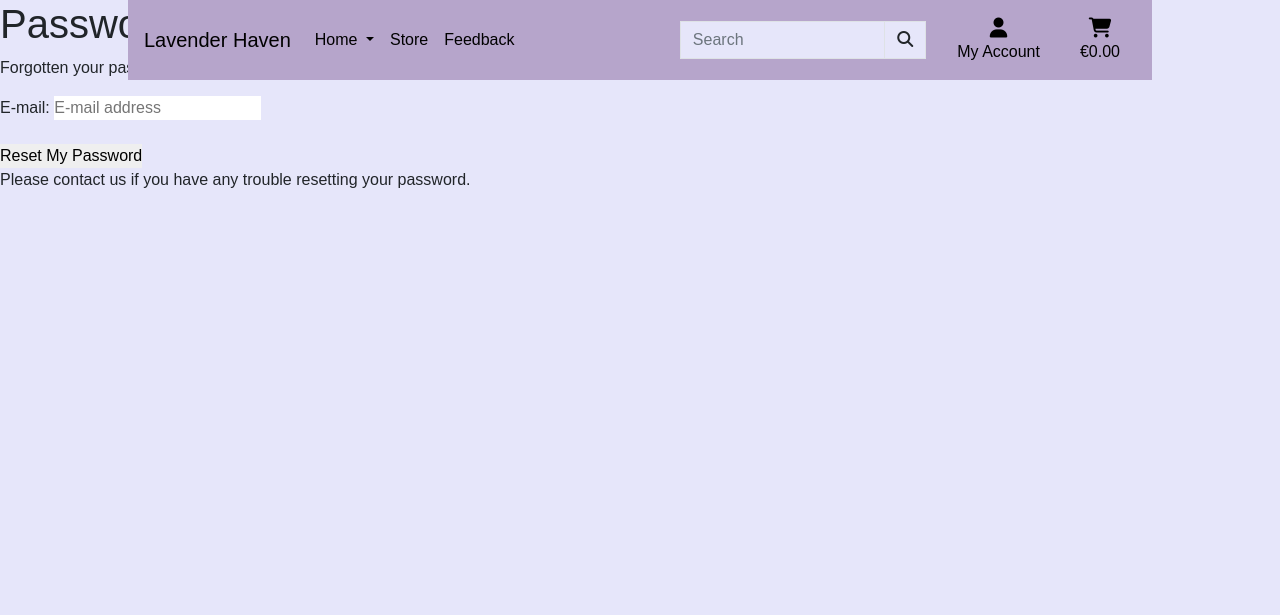
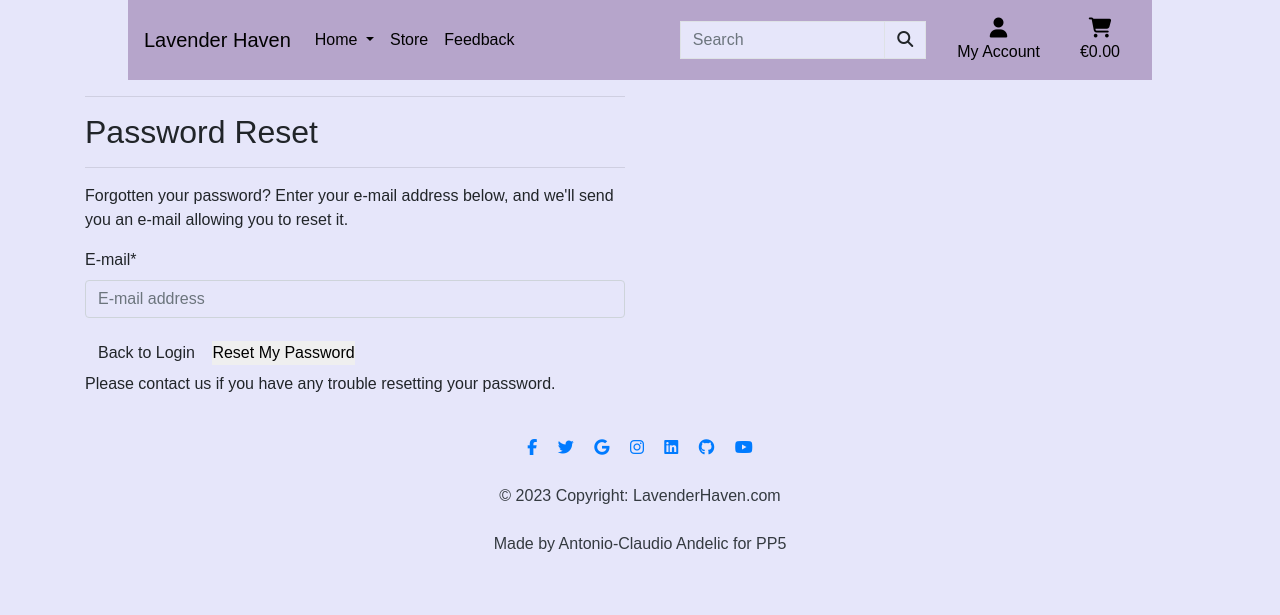
Before and after one commit to Balkaneros91/Lavender-Haven-PP5, a Django app: page /accounts/password/reset/ in a window 1280 px wide. Shown: the top 615 px of the page. Run offline with Django 3.2, Linux system fonts and the light colour scheme; some libraries are stand-ins or nearby versions; some web fonts are replaced.

Commit message:
Add footer

```diff
--- a/templates/allauth/account/email.html
+++ b/templates/allauth/account/email.html
@@ -55,7 +55,7 @@
 
       <form method="post" action="{% url 'account_email' %}" class="add_email">
         {% csrf_token %}
-  {{ form.as_p }}
+        {{ form|crispy }}
         <button name="action_add" type="submit">{% trans "Add E-mail" %}</button>
       </form>
 
--- a/templates/allauth/account/email_confirm.html
+++ b/templates/allauth/account/email_confirm.html
@@ -7,9 +7,9 @@
 
 
 {% block inner_content %}
-<hr>
-<h2 class="logo-font mb-4">{% trans "Confirm E-mail Address" %}</h2>
-<hr>
+    <hr>
+    <h2 class="logo-font mb-4">{% trans "Confirm E-mail Address" %}</h2>
+    <hr>
 
 {% if confirmation %}
 
--- a/templates/allauth/account/login.html
+++ b/templates/allauth/account/login.html
@@ -32,7 +32,7 @@
 
 {% else %}
 <p>{% blocktrans %}If you have not created an account yet, then please
-  <a href="{{ signup_url }}">sign up</a> first.{% endblocktrans %}</p>
+<a href="{{ signup_url }}">sign up</a> first.{% endblocktrans %}</p>
 {% endif %}
 
 <form class="login" method="POST" action="{% url 'account_login' %}">
--- a/templates/allauth/account/logout.html
+++ b/templates/allauth/account/logout.html
@@ -16,7 +16,7 @@
   {% if redirect_field_value %}
   <input type="hidden" name="{{ redirect_field_name }}" value="{{ redirect_field_value }}"/>
   {% endif %}
-  <a class="btn btn-secondary" href="{% url 'home' %}">Home</a>
+  <a class="btn btn-secondary" href="{% url 'home' %}">Cancel</a>
   <button class="btn btn-secondary" type="submit">{% trans 'Sign Out' %}</button>
 </form>
 
--- a/templates/allauth/account/password_reset.html
+++ b/templates/allauth/account/password_reset.html
@@ -5,9 +5,11 @@
 
 {% block head_title %}{% trans "Password Reset" %}{% endblock %}
 
-{% block content %}
+{% block inner_content %}
 
-    <h1>{% trans "Password Reset" %}</h1>
+    <hr>
+    <h2 class="logo-font-mb-4">{% trans "Password Reset" %}</h2>
+    <hr>
     {% if user.is_authenticated %}
     {% include "account/snippets/already_logged_in.html" %}
     {% endif %}
@@ -16,7 +18,8 @@
 
     <form method="POST" action="{% url 'account_reset_password' %}" class="password_reset">
         {% csrf_token %}
-        {{ form.as_p }}
+        {{ form|crispy }}
+        <a href="{% url 'account_login' %}" class="btn btn-secondary-rounded-0">Back to Login</a>
         <input type="submit" value="{% trans 'Reset My Password' %}" />
     </form>
 
--- a/templates/allauth/account/password_reset_from_key_done.html
+++ b/templates/allauth/account/password_reset_from_key_done.html
@@ -3,7 +3,9 @@
 {% load i18n %}
 {% block head_title %}{% trans "Change Password" %}{% endblock %}
 
-{% block content %}
-    <h1>{% trans "Change Password" %}</h1>
+{% block inner_content %}
+    <hr>
+    <h2 class="logo-font mb-4">{% trans "Change Password" %}</h2>
+    <hr>
     <p>{% trans 'Your password is now changed.' %}</p>
 {% endblock %}
--- a/templates/allauth/account/signup.html
+++ b/templates/allauth/account/signup.html
@@ -17,6 +17,7 @@
   {% if redirect_field_value %}
   <input type="hidden" name="{{ redirect_field_name }}" value="{{ redirect_field_value }}" />
   {% endif %}
+  <a href="{% url 'account_login' %}" class="btn btn-secondary rounded-0">Back to Login</a>
   <button type="submit">{% trans "Sign Up" %} &raquo;</button>
 </form>
 
--- a/templates/allauth/account/signup_closed.html
+++ b/templates/allauth/account/signup_closed.html
@@ -4,8 +4,10 @@
 
 {% block head_title %}{% trans "Sign Up Closed" %}{% endblock %}
 
-{% block content %}
-<h1>{% trans "Sign Up Closed" %}</h1>
+{% block inner_content %}
+<hr>
+<h2 class="logo-font mb-4">{% trans "Sign Up Closed" %}</h2>
+<hr>
 
 <p>{% trans "We are sorry, but the sign up is currently closed." %}</p>
 {% endblock %}
--- a/templates/base.html
+++ b/templates/base.html
@@ -126,6 +126,9 @@
   </script>
   {% endblock %}
 
+  <!-- Footer -->
+  {% include 'includes/footer.html' %}
+
   <script src="{% static 'js/script.js' %}"></script>
 
 </body>
--- /dev/null
+++ b/templates/includes/footer.html
@@ -0,0 +1,56 @@
+<footer class="container-fluid text-center text-lg-start text-dark custom-footer">
+    <div class="container">
+        <div class="row">
+            <div class="col">
+
+                <!-- Section: Social media & Copyright -->
+                <section class="d-inline justify-content-center p-4 social-media">
+                    <div class="row">
+
+                        <div class="col-lg-12 text-center">
+                            <a href="https://www.facebook.com" target="_blank" rel="noopener"
+                                aria-label="Find us on Facebook (link opens in a new tab)" class="m-2 text-black"><i
+                                    class="fab fa-facebook-f"></i></a>
+
+                            <a href="https://www.twitter.com" target="_blank" rel="noopener"
+                                aria-label="Find us on Twitter (link opens in a new tab)" class="m-2 text-black"><i
+                                    class="fab fa-twitter"></i></a>
+
+                            <a href="https://www.google.com" target="_blank" rel="noopener"
+                                aria-label="Find us on Google (link opens in a new tab)" class="m-2 text-black"><i
+                                    class="fab fa-google"></i></a>
+
+                            <a href="https://www.instagram.com" target="_blank" rel="noopener"
+                                aria-label="Find us on Instagram (link opens in a new tab)" class="m-2 text-black"><i
+                                    class="fab fa-instagram"></i></a>
+
+                            <a href="https://www.linkedin.com" target="_blank" rel="noopener"
+                                aria-label="Find us on Linkedin (link opens in a new tab)" class="m-2 text-black"><i
+                                    class="fab fa-linkedin"></i></a>
+
+
+                            <a href="https://www.github.com" target="_blank" rel="noopener"
+                                aria-label="Find us on Github (link opens in a new tab)" class="m-2 text-black"><i
+                                    class="fab fa-github"></i></a>
+
+                            <a href="https://www.youtube.com" target="_blank" rel="noopener"
+                                aria-label="Find us on YouTube (link opens in a new tab)" class="m-2 text-black"><i
+                                    class="fab fa-youtube"></i></a>
+                        </div>
+                    </div>
+
+                    <div class="text-center p-4 copy-rights">
+                        © 2023 Copyright:
+                        <a class="text-reset fw-bold"
+                            href="https://8000-balkaneros91-lavender-ha-ei6kqynzxz.us2.codeanyapp.com/">LavenderHaven.com</a>
+                    </div>
+
+                    <p class="text-center text-black">Made by Antonio-Claudio Andelic for PP5</p>
+
+                </section>
+                <!-- Section: Social media -->
+
+            </div>
+        </div>
+    </div>
+</footer>
```
Also changed, not shown: lavender_haven/settings.py (+11 -11 lines), templates/allauth/account/account_inactive.html (+4 -4 lines), templates/allauth/account/password_change.html (+6 -3 lines), templates/allauth/account/password_reset_done.html (+5 -2 lines), templates/allauth/account/password_reset_from_key.html (+7 -4 lines), templates/allauth/account/password_set.html (+5 -3 lines), templates/allauth/account/verification_sent.html (+5 -5 lines). Lines whose indentation alone changed are shown as unchanged.
